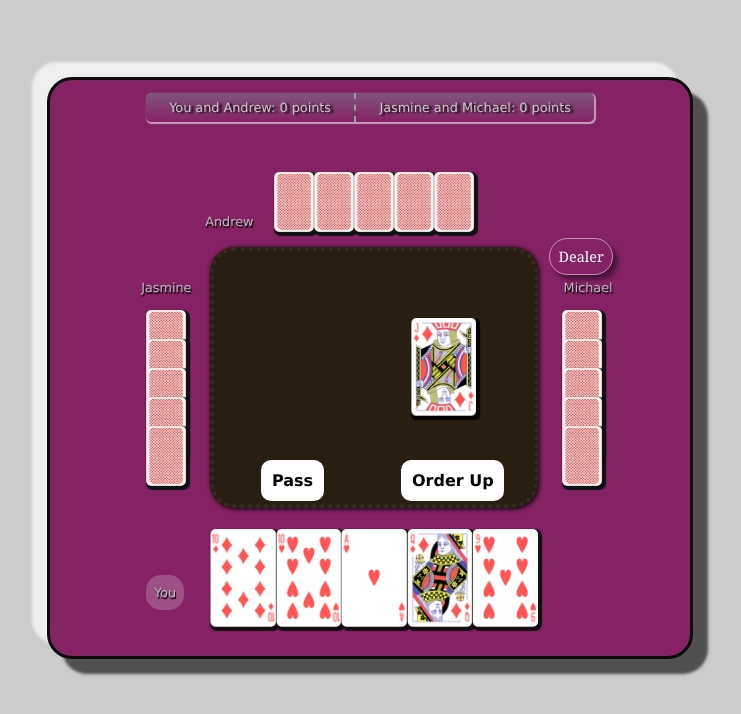
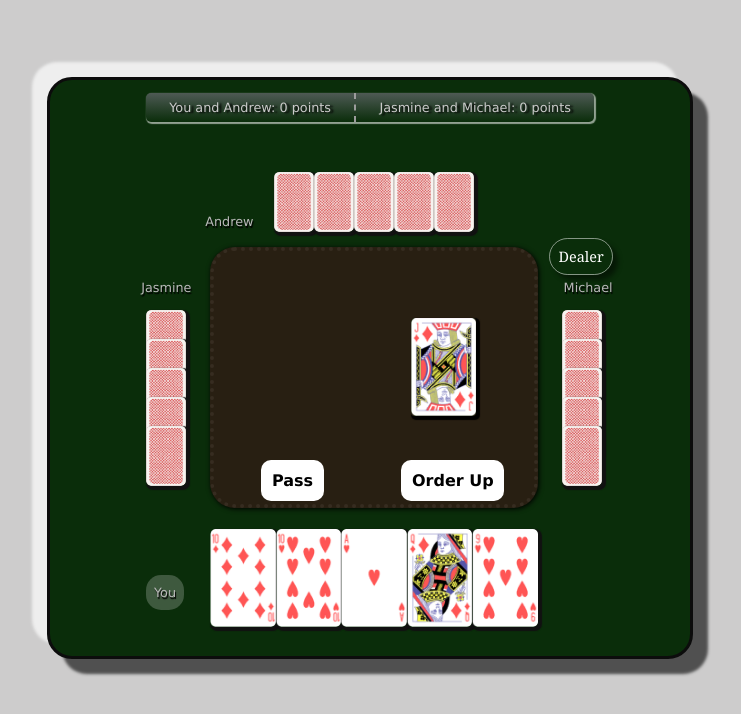
Before and after one commit to jasminealmassri/Euchre.Web, a React (Vite) app in the folder euchre-react/: page / in a window 1280 px wide. Shown: the top 714 px of the page, without its empty margins (270-1011 px from the left). Built offline with nearby package versions, Linux system fonts and the light colour scheme.

Commit message:
Revert "testing cicd"
This reverts commit 7d3f0a05382a3ee2c91a3709192028f0c0885ab7.

```diff
--- a/euchre-react/src/App.css
+++ b/euchre-react/src/App.css
@@ -1,6 +1,5 @@
 body {
-  font-family:
-    "Lucida Sans", "Lucida Sans Regular", "Lucida Grande",
+  font-family: "Lucida Sans", "Lucida Sans Regular", "Lucida Grande",
     "Lucida Sans Unicode", Geneva, Verdana, sans-serif;
   display: flex;
   align-items: center;
@@ -12,14 +11,12 @@ body {
 
 .game {
   z-index: 0;
-  background-color: rgb(133, 34, 100);
+  background-color: rgb(10, 45, 10);
   width: 40rem;
   height: 36rem;
   border: 3px solid rgb(12, 12, 12);
   border-radius: 25px;
-  box-shadow:
-    -15px -15px 3px rgb(238, 238, 238),
-    15px 15px 3px rgb(80, 80, 80);
+  box-shadow: -15px -15px 3px rgb(238, 238, 238), 15px 15px 3px rgb(80, 80, 80);
   position: relative;
   margin-bottom: 4em;
 }
```
